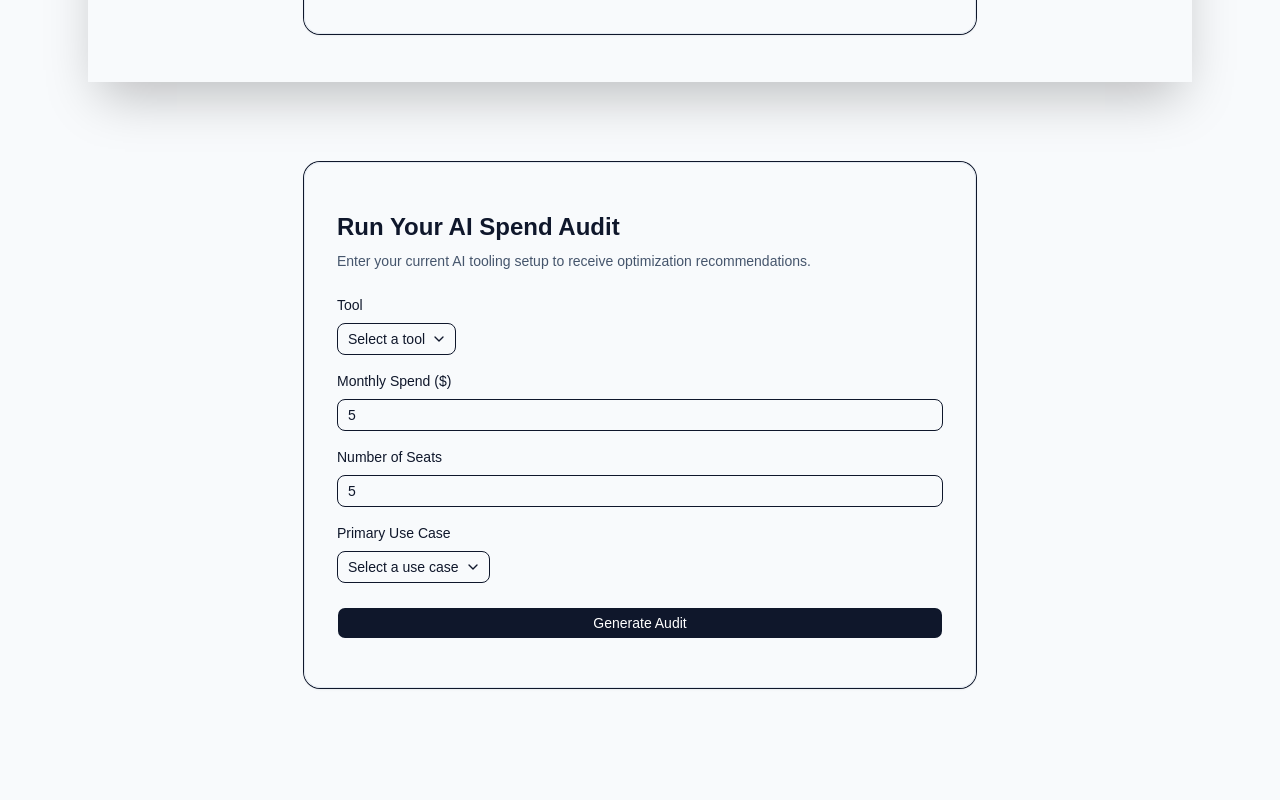
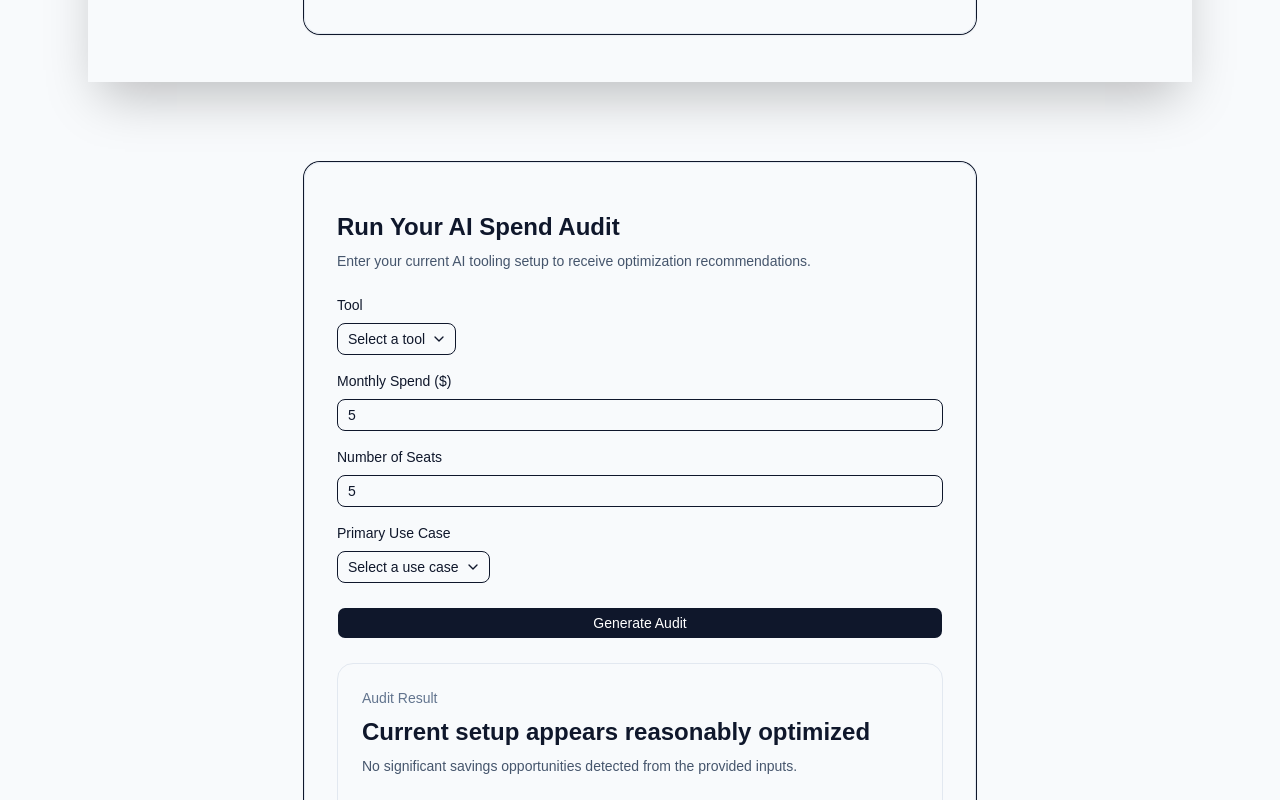
Before and after one commit to kshitij0305/Overprompt, a Next.js app: page / in a window 1280 px wide. Both pictures are taken after typing "5", "5" into the empty fields and a click on the button "Generate Audit". Shown: the part 1134-1934 px from the top of the page. Built offline with nearby package versions, Linux system fonts and the light colour scheme.

Commit message:
feat: render audit recommendations dynamically

```diff
--- a/src/components/audit/spend-form.tsx
+++ b/src/components/audit/spend-form.tsx
@@ -19,7 +19,12 @@ export function SpendForm() {
   const [monthlySpend, setMonthlySpend] = useState("");
   const [seats, setSeats] = useState("");
   const [useCase, setUseCase] = useState("");
-
+  const [auditResult, setAuditResult] = useState<null | {
+    recommendation: string;
+    estimatedSavings: number;
+    reason: string;
+    confidence: string;
+    }>(null);
   const handleAudit = () => {
     const audit = generateAudit({
         tool,
@@ -28,7 +33,7 @@ export function SpendForm() {
         useCase,
     });
 
-console.log(audit);
+    setAuditResult(audit);
   };
 
   return (
@@ -149,6 +154,42 @@ console.log(audit);
           >
             Generate Audit
           </Button>
+          {auditResult && (
+  <div className="rounded-2xl border border-slate-200 bg-slate-50 p-6">
+
+    <div className="space-y-2">
+      <p className="text-sm font-medium text-slate-500">
+        Audit Result
+      </p>
+
+      <h3 className="text-2xl font-semibold">
+        {auditResult.recommendation}
+      </h3>
+
+      <p className="text-slate-600">
+        {auditResult.reason}
+      </p>
+    </div>
+
+    <div className="mt-6 flex items-center justify-between">
+
+      <div>
+        <p className="text-sm text-slate-500">
+          Estimated Savings
+        </p>
+
+        <p className="text-3xl font-bold">
+          ${auditResult.estimatedSavings}/mo
+        </p>
+      </div>
+
+      <div className="rounded-full border border-slate-300 px-4 py-2 text-sm font-medium">
+        {auditResult.confidence} confidence
+      </div>
+
+    </div>
+  </div>
+)}
         </CardContent>
       </Card>
     </section>
--- a/src/lib/audit-engine.ts
+++ b/src/lib/audit-engine.ts
@@ -8,32 +8,36 @@ interface AuditInput {
 export function generateAudit(input: AuditInput) {
   const { tool, monthlySpend, seats, useCase } = input;
 
-  if (tool === "chatgpt" && seats <= 2) {
+  if (
+    (tool === "chatgpt" || tool === "claude") &&
+    seats <= 2 &&
+    monthlySpend > 50
+  ) {
     return {
-      recommendation: "Switch to ChatGPT Plus",
+      recommendation: "Downgrade to individual plans",
       estimatedSavings: 20,
       reason:
-        "Team collaboration features appear underutilized for a small workflow.",
+        "Collaboration-focused pricing tiers may be unnecessary for small teams.",
       confidence: "high",
     };
   }
 
-  if (tool === "claude" && monthlySpend > 100) {
+  if (tool === "cursor" && useCase !== "coding") {
     return {
-      recommendation: "Consolidate Claude subscriptions",
-      estimatedSavings: 40,
+      recommendation: "Evaluate workflow-specific alternatives",
+      estimatedSavings: 15,
       reason:
-        "Current Claude usage suggests overlapping subscription tiers.",
+        "Cursor's pricing is most efficient for engineering-focused workflows.",
       confidence: "medium",
     };
   }
 
-  if (tool === "cursor" && useCase === "writing") {
+  if (monthlySpend / seats > 100) {
     return {
-      recommendation: "Consider ChatGPT Plus instead",
-      estimatedSavings: 15,
+      recommendation: "Review enterprise-tier utilization",
+      estimatedSavings: 40,
       reason:
-        "Cursor is optimized for development workflows rather than writing-heavy usage.",
+        "Current spend per seat appears high relative to typical usage patterns.",
       confidence: "medium",
     };
   }
@@ -42,7 +46,7 @@ export function generateAudit(input: AuditInput) {
     recommendation: "Current setup appears reasonably optimized",
     estimatedSavings: 0,
     reason:
-      "No significant savings opportunities detected based on the provided inputs.",
+      "No significant savings opportunities detected from the provided inputs.",
     confidence: "low",
   };
 }
```
